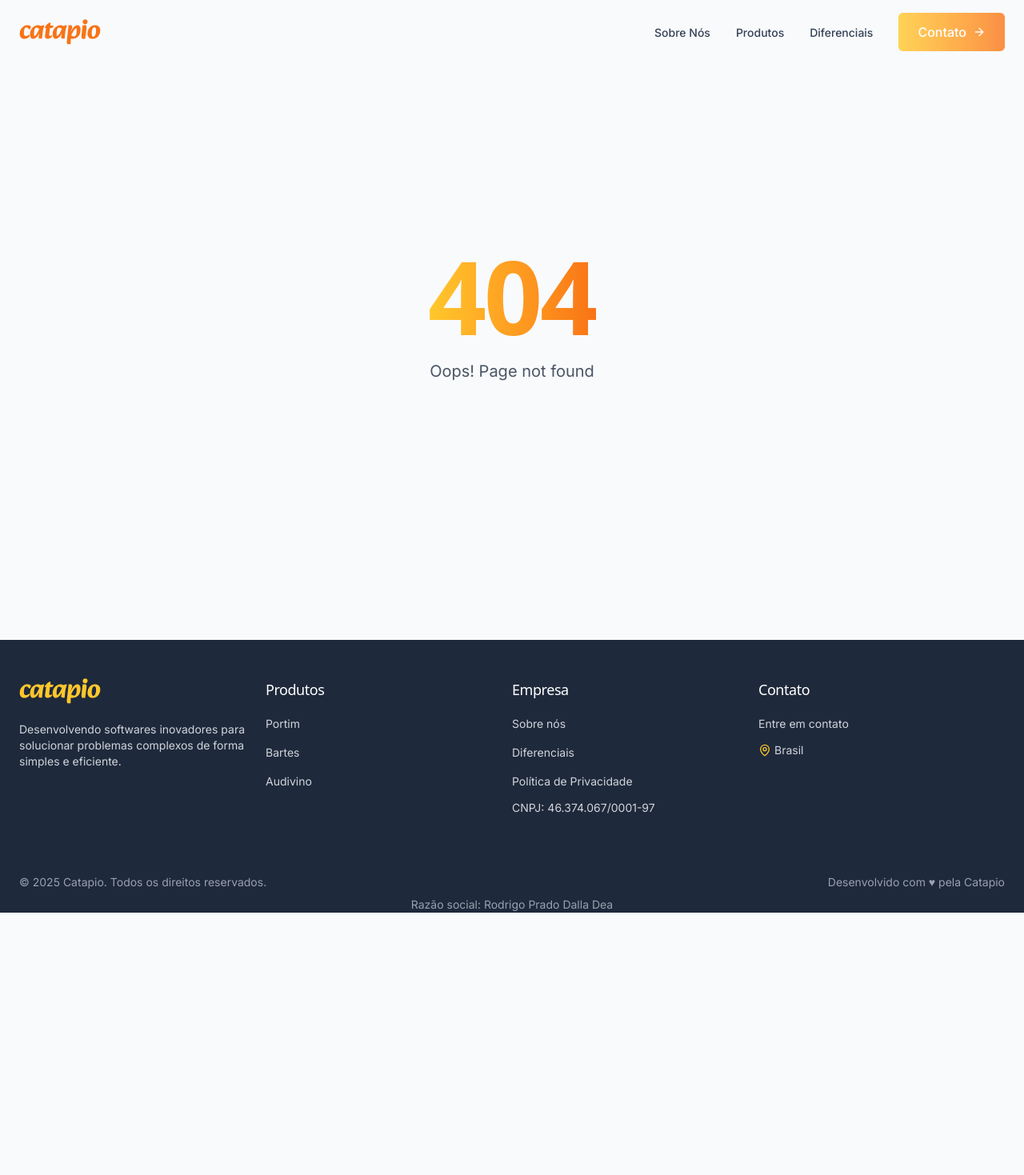
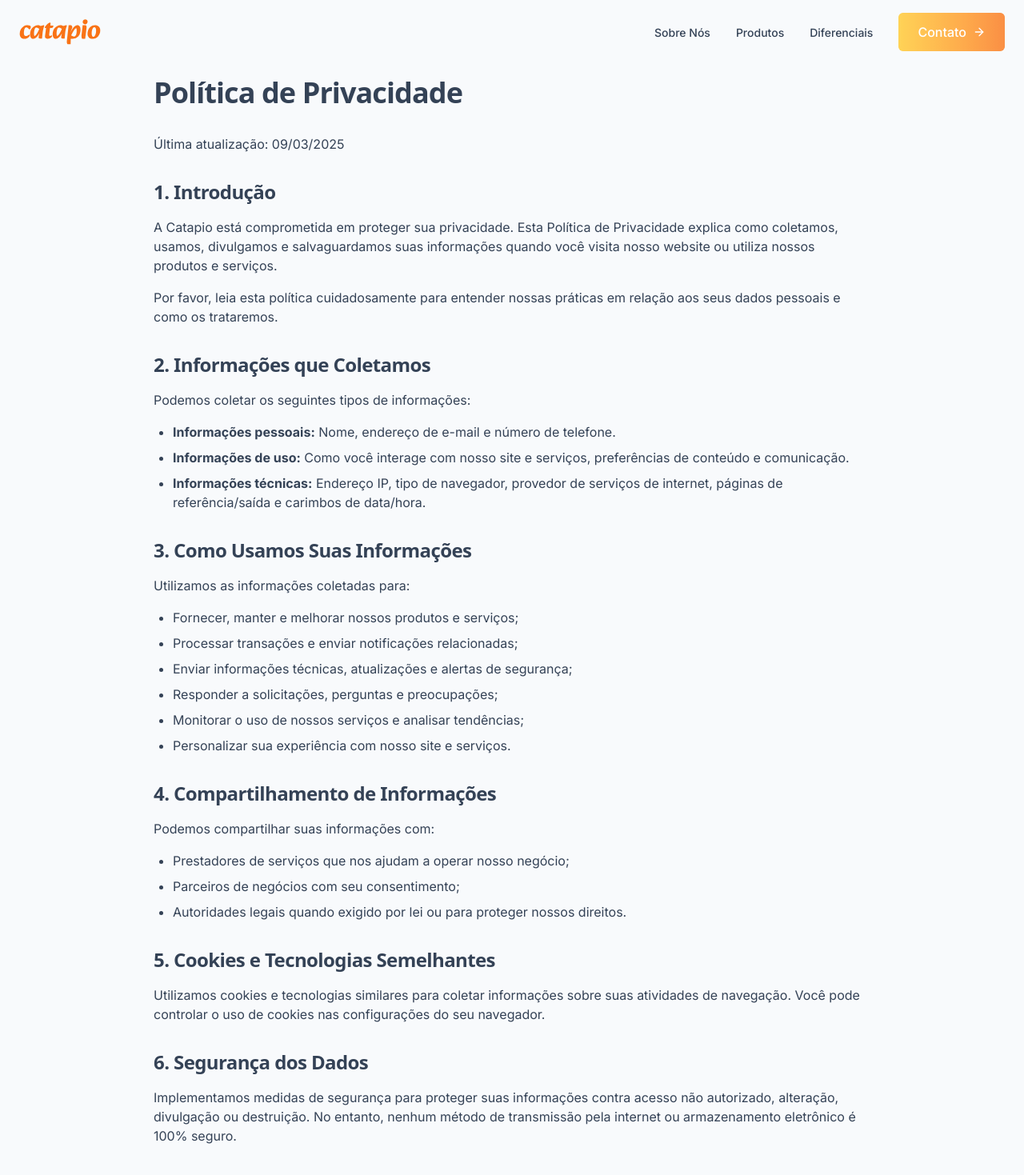
Before and after one commit to catapio/home, a Next.js app: page /privacy-policy in a window 1280 px wide. Before the commit this address had no page. Shown: the top 1469 px of the page at 80% size. Before the commit the page ends 1141 px from the top, so only its background shows below. Built offline with nearby package versions, Linux system fonts and the light colour scheme; some icons are missing; a web font is replaced by a local one.

Commit message:
feat: add meta tags and change privacy policy name route

```diff
--- a/src/app/privacyPolicy/page.tsx
+++ b/src/app/privacy-policy/page.tsx
@@ -1,4 +1,10 @@
 import Link from "next/link";
+
+export const metadata = {
+    title: "Política de Privacidade | Catapio",
+    description:
+        "Política de privacidade e condições para utilização dos serviços da Catapio",
+};
 
 export default function PrivacyPolicy() {
     return (
@@ -14,7 +20,7 @@ export default function PrivacyPolicy() {
                             <p className="mb-6">
                                 Última atualização:{" "}
                                 {new Date(
-                                    "2025-03-09T03:00:00"
+                                    "2025-03-09T03:00:00Z"
                                 ).toLocaleDateString("pt-BR")}
                             </p>
 
--- a/src/app/products/portim/page.tsx
+++ b/src/app/products/portim/page.tsx
@@ -63,6 +63,13 @@ export default function Portim() {
         category: "Software as a Service",
         applicationCategory: "BusinessApplication",
         releaseDate: "2025",
+        aggregateRating: {
+            "@type": "AggregateRating",
+            ratingValue: "5",
+            bestRating: "5",
+            worstRating: "1",
+            ratingCount: "1",
+        },
         additionalProperty: [
             {
                 "@type": "PropertyValue",
--- a/src/components/layout/Footer.tsx
+++ b/src/components/layout/Footer.tsx
@@ -139,7 +139,7 @@ export function Footer() {
                                 </li>
                                 <li>
                                     <Link
-                                        href="/privacyPolicy"
+                                        href="/privacy-policy"
                                         className="text-sm text-gray-300 hover:text-catapio-yellow transition-colors focus:outline-none focus-visible:ring-2 focus-visible:ring-catapio-yellow focus-visible:ring-offset-2 focus-visible:ring-offset-gray-900"
                                     >
                                         Política de Privacidade
@@ -224,7 +224,7 @@ export function Footer() {
                             reservados.
                         </p>
                         <p className="mt-4 md:mt-0">
-                            Desenvolvido com ♥ pela Catapio
+                            Desenvolvido com ♥ por Catapio
                         </p>
                     </div>
                 </div>
```
